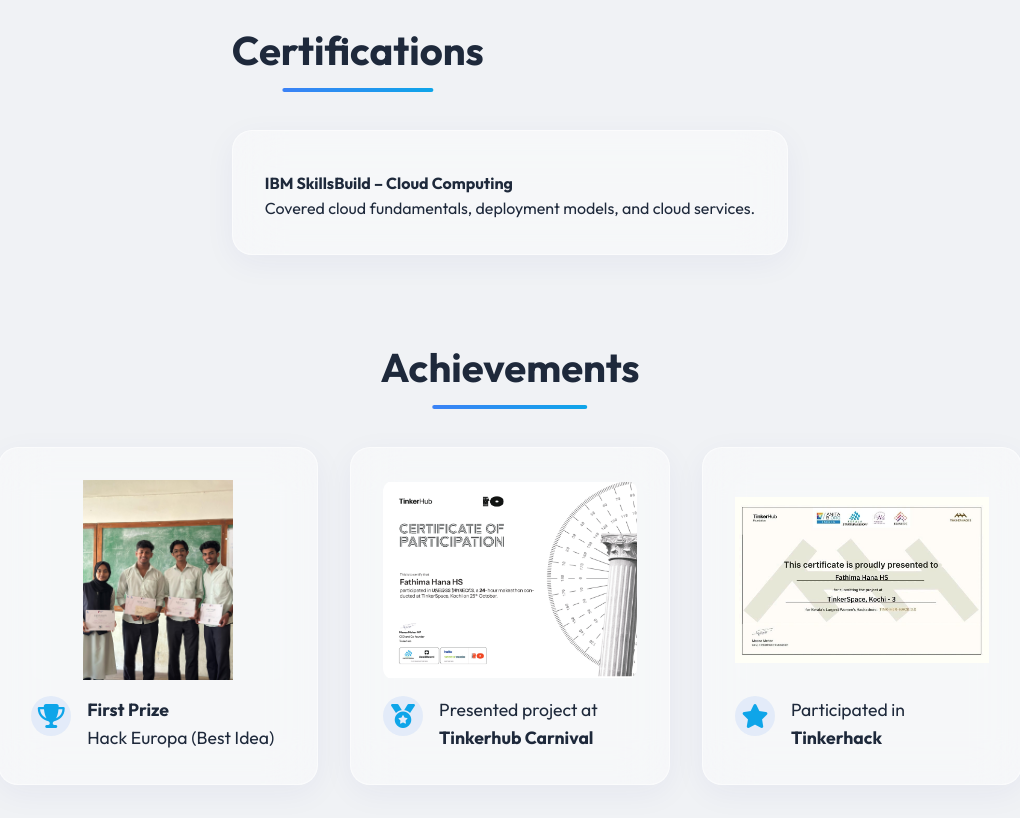
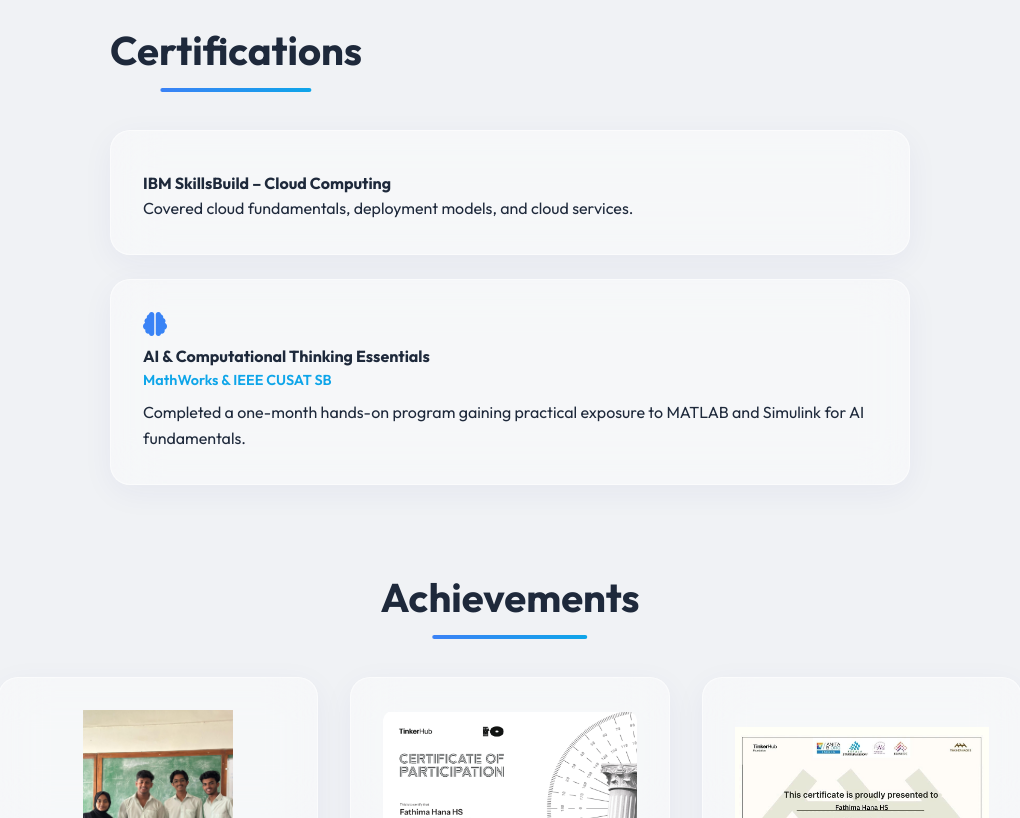
Before and after one commit to F4thim4h4n4/portfolio, a plain HTML site: page index.html in a window 1280 px wide. Shown: the part 4700-5518 px from the top of the page, without its empty margins (130-1150 px from the left). Drawn offline with Linux system fonts and the light colour scheme.

Commit message:
Add MathWorks & IEEE certification

```diff
--- a/index.html
+++ b/index.html
@@ -277,10 +277,16 @@
                 <!-- Certifications -->
                 <div class="edu-achievements-container reveal delay-1">
                     <h2 class="section-title">Certifications</h2>
-                    <div class="cert-card glass-card">
+                    <div class="cert-card glass-card" style="margin-bottom: 1.5rem;">
                         <i class="fab fa-ibm highlight" style="font-size: 1.5rem; margin-bottom: 0.5rem; display: block;"></i>
                         <h4>IBM SkillsBuild – Cloud Computing</h4>
                         <p>Covered cloud fundamentals, deployment models, and cloud services.</p>
+                    </div>
+                    <div class="cert-card glass-card">
+                        <i class="fas fa-brain highlight" style="font-size: 1.5rem; margin-bottom: 0.5rem; display: block;"></i>
+                        <h4>AI & Computational Thinking Essentials</h4>
+                        <p style="margin-bottom: 0.5rem; color: var(--secondary-color); font-weight: 600; font-size: 0.9rem;">MathWorks & IEEE CUSAT SB</p>
+                        <p>Completed a one-month hands-on program gaining practical exposure to MATLAB and Simulink for AI fundamentals.</p>
                     </div>
                 </div>
             </div>
```
Also changed, not shown: 1 other file.
